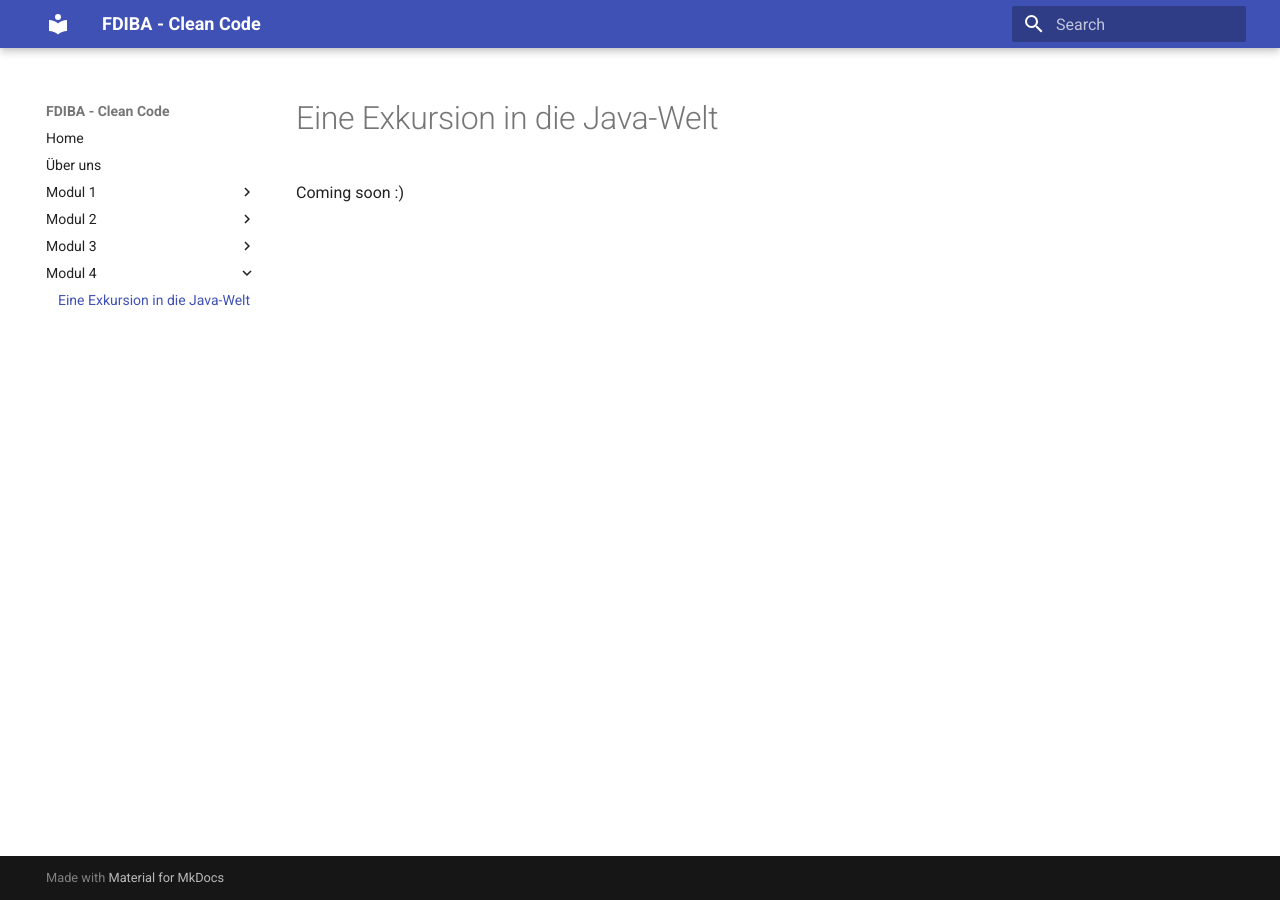
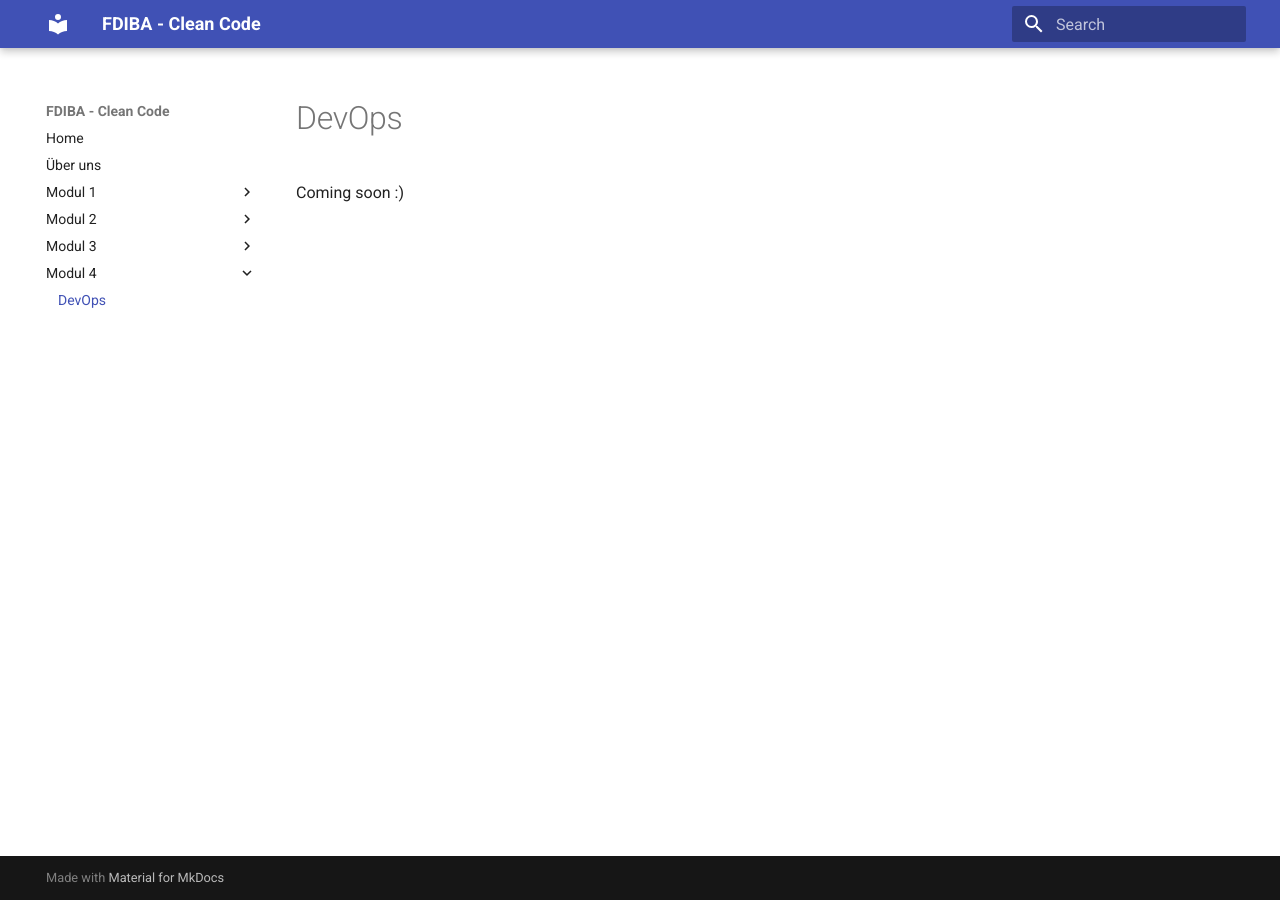
Before and after one commit to fdiba-clean-code/fdiba-clean-code.github.io, an MkDocs documentation site: the page built from docs/module-4/introduction.md, in a window 1280 px wide. Built offline with MkDocs 1.6.1 and Material for MkDocs 9.7.7, drawn with Linux system fonts in a browser that asks for light colours.

Commit message:
Updated placeholder for m4

```diff
--- a/docs/module-4/introduction.md
+++ b/docs/module-4/introduction.md
@@ -1,2 +1,3 @@
-# Eine Exkursion in die Java-Welt
+# DevOps
+
 Coming soon :)
```
